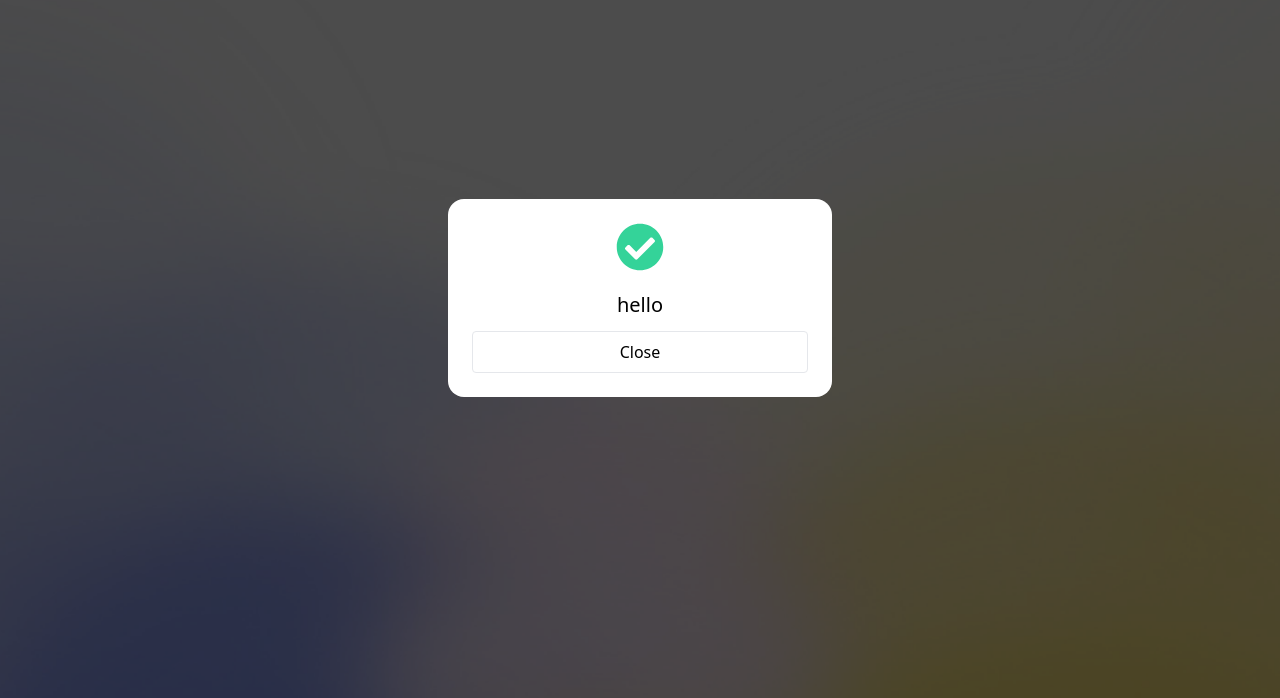
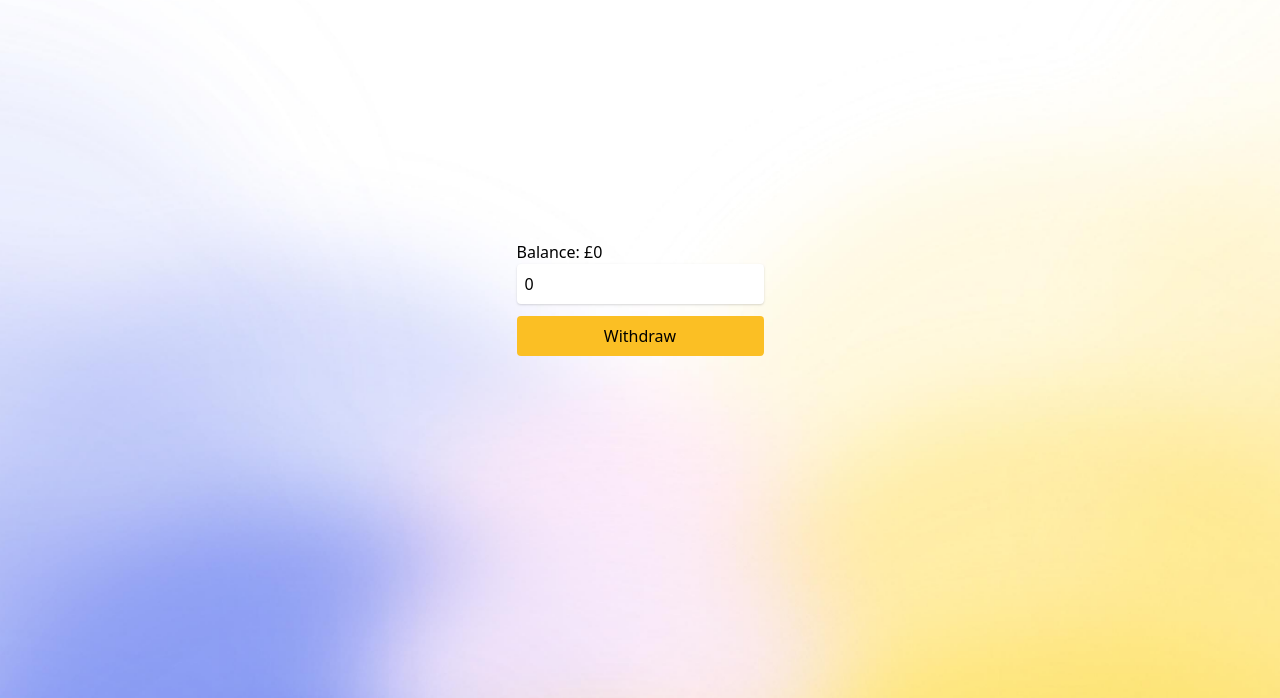
Before and after one commit to gutakk/the-atm, a React (Create React App) app: page /atm in a window 1280 px wide. Shown: the part 102-800 px from the top of the page. Built offline with nearby package versions, Linux system fonts and the light colour scheme.

Commit message:
Add warning modal

```diff
--- a/src/components/Modal/index.tsx
+++ b/src/components/Modal/index.tsx
@@ -16,6 +16,8 @@ type ModalProps = {
   isOpen: Boolean;
   modalType: modalType;
   description: string;
+  customOnClose?: () => void;
+  onConfirm?: () => void;
 };
 
 const Modal = (props: ModalProps): JSX.Element => {
@@ -23,6 +25,9 @@ const Modal = (props: ModalProps): JSX.Element => {
 
   const onClose = (): void => {
     setIsOpen(false);
+    if(props.customOnClose) {
+      props.customOnClose();
+    }
   }
 
   return (
--- a/src/screens/ATM/handler.ts
+++ b/src/screens/ATM/handler.ts
@@ -1,4 +1,4 @@
-import React, { useState } from 'react';
+import React, { useState, Dispatch, SetStateAction } from 'react';
 
 import { useAppDispatch } from '../../hooks/useApp';
 import { currentBalance } from '../../reducers/user';
@@ -8,6 +8,7 @@ import { validateOverdrawn, validateWithdrawAmount } from '../../services/withdr
 type WithdrawHandler = {
   errorMessage: string;
   warningMessage: string;
+  setWarningMessage: Dispatch<SetStateAction<string>>;
   isSuccess: boolean;
   onWithdrawClick: (withdrawAmount: number) => void;
 };
@@ -29,6 +30,7 @@ const WithdrawHandler = (balance: number): WithdrawHandler => {
     const overdrawnWarning = validateOverdrawn(withdrawAmount, balance);
     if(overdrawnWarning) {
       setWarningMessage(overdrawnWarning.toString());
+      return;
     }
 
     dispatch(currentBalance(balance - withdrawAmount));
@@ -38,6 +40,7 @@ const WithdrawHandler = (balance: number): WithdrawHandler => {
   return {
     errorMessage,
     warningMessage,
+    setWarningMessage,
     isSuccess,
     onWithdrawClick,
   }
--- a/src/screens/ATM/index.tsx
+++ b/src/screens/ATM/index.tsx
@@ -10,9 +10,12 @@ const ATM = (): JSX.Element => {
   const {
     errorMessage,
     warningMessage,
+    setWarningMessage,
     isSuccess,
     onWithdrawClick,
   } = WithdrawHandler(currentBalance);
+
+  console.log(warningMessage)
 
   return (
     <div className="atm-screen page-bg">
@@ -20,8 +23,14 @@ const ATM = (): JSX.Element => {
         <p>Balance: £{currentBalance}</p>
         {isSuccess && <p>Withdraw successfully</p>}
         {errorMessage && <p>{errorMessage}</p>}
-        {warningMessage && <p>{warningMessage}</p>}
-        <Modal isOpen={true} description="hello" modalType={modalType.success} />
+        {warningMessage &&
+          <Modal
+            isOpen={true}
+            description={warningMessage}
+            modalType={modalType.warning}
+            customOnClose={() => setWarningMessage("")}
+          />
+        }
         <WithdrawForm onWithdrawClick={onWithdrawClick} />
       </main>
     </div>
```
